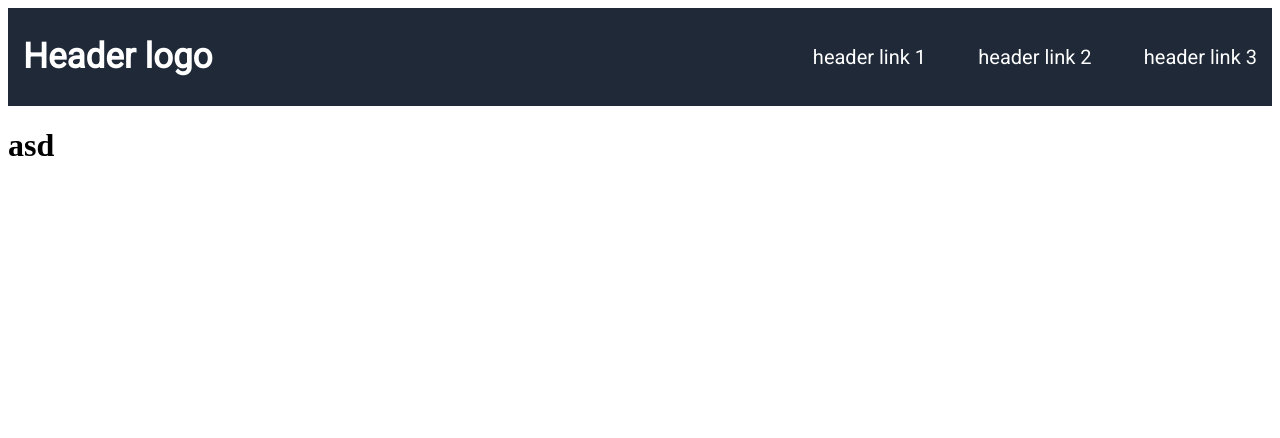
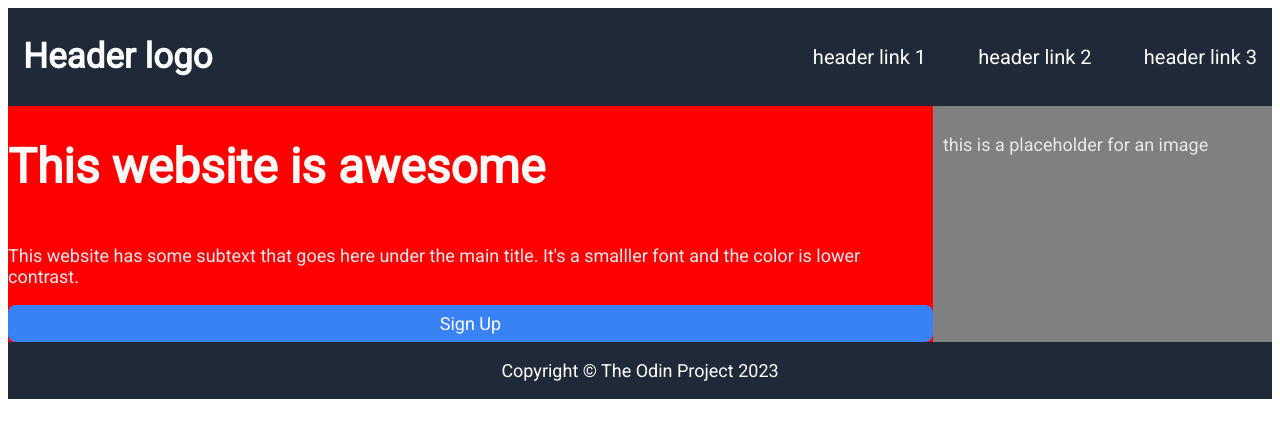
Before and after one commit to verghese96/odin-landing-page, a plain HTML site: page index.html in a window 1280 px wide. Drawn offline with Linux system fonts and the light colour scheme.

Commit message:
Started on top section of cotent

```diff
--- a/index.html
+++ b/index.html
@@ -16,7 +16,19 @@
                 <a class="tab">header link 3</a>
             </div>
         </div>
-        <h1>asd</h1>
     </main>
+      <div class="TopBody">
+        <div class="Topcontent">
+          <h1>This website is awesome</h1>
+          <p>This website has some subtext that goes here under the main title. It's a smalller font and the color is lower contrast.</p>
+          <button class="cta">Sign Up</button>
+        </div>
+        <div class="box">
+          <p>this is a placeholder for an image</p>
+        </div>
+      </div>
   </body>
+  <footer>
+    <p>Copyright © The Odin Project 2023</p>
+  </footer>
 </html>
--- a/style.css
+++ b/style.css
@@ -16,3 +16,55 @@
     gap:5%;
 
 }
+.TopBody{
+    display: flex;
+    background-color: #1f2937;
+    font-family: 'Roboto';
+    color:white;
+}
+.Topcontent{
+    font-size: 20px;
+    display: flex;
+    flex: auto;
+    flex-direction: column;
+    background-color: red;
+    gap:5%;
+}
+.Topcontent h1{
+    font-size: 48px;
+    font-weight: bolder;
+    color: #F9FAF8;
+}
+.Topcontent p{
+    font-size: 18px;
+    color: #E5E7EB;
+}
+.Topcontent button{
+    flex: auto;
+    background-color: #3882F6;
+    font-family: 'Roboto';font-size: 18px;
+    color:white;
+    border-radius: 8px; border:none; padding: 8px 28px;
+
+
+}
+.box{
+    width: 320px;
+    padding: 10px;
+    background-color:gray;
+    font-size: 18px;
+    color: #E5E7EB;
+    gap:5%;
+}
+.box p{
+    align-content: center;
+}
+
+footer{
+    display: flex;
+    flex:1;
+    justify-content: center;
+    background-color: #1f2937;
+    color:white;
+    font-family: 'Roboto';font-size: 18px;
+}
```
